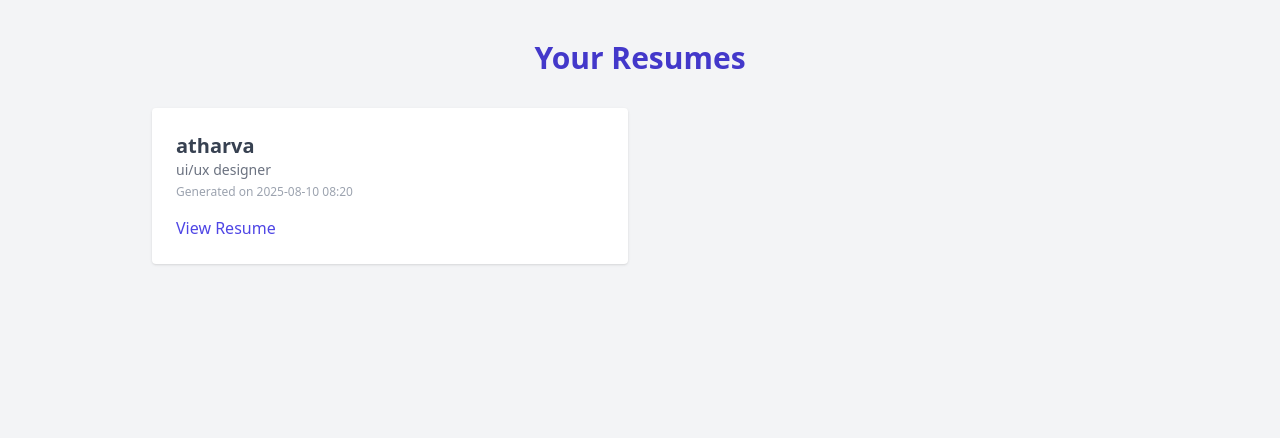
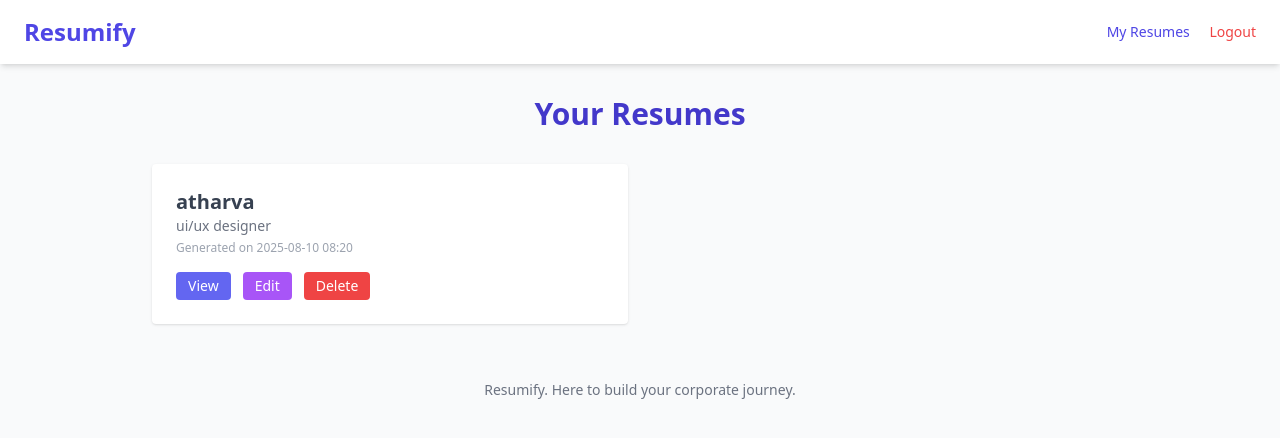
Before and after one commit to Atrv3000/Resumify, a Flask app: page /my-resumes in a window 1280 px wide. Shown: the top 438 px of the page. Run offline with Flask 3, Linux system fonts and the light colour scheme; a user stored in the database is signed in; data comes from the database, SQL or seed files in the repository; both versions use the stored data as it was after the commit; some libraries are stand-ins or nearby versions.

Commit message:
just optimizing the user experience of this site

```diff
--- a/app.py
+++ b/app.py
@@ -82,11 +82,6 @@ def generate_bio(name, profession, skills):
 def index():
     return render_template("index.html")
 
-@app.route('/dashboard')
-@login_required
-def dashboard():
-    resumes = Resume.query.filter_by(user_id=current_user.id).order_by(Resume.timestamp.desc()).all()
-    return render_template('dashboard.html', resumes=resumes)
 
 @app.route('/start')
 @login_required
@@ -192,14 +187,19 @@ def view_resume(resume_id):
     }
     return render_template(f"resume_{resume.template}.html", **context)
 
-@app.route('/resume/delete/<int:resume_id>', methods=['POST'])
+@app.route('/delete/<int:resume_id>', methods=['POST'])
 @login_required
 def delete_resume(resume_id):
-    resume = Resume.query.filter_by(id=resume_id, user_id=current_user.id).first_or_404()
+    resume = Resume.query.get_or_404(resume_id)
+    if resume.user_id != current_user.id:
+        flash("Unauthorized", "error")
+        return redirect(url_for('start'))
+
     db.session.delete(resume)
     db.session.commit()
-    flash("Resume deleted.", "success")
-    return redirect(url_for('dashboard'))
+    flash("Resume deleted successfully!", "success")
+    return redirect(url_for('my_resumes'))
+
 
 @app.route('/resume/<int:resume_id>/edit', methods=['GET', 'POST'])
 @login_required
@@ -257,7 +257,7 @@ def edit_resume(resume_id):
 
         db.session.commit()
         flash("Resume updated successfully!", "success")
-        return redirect(url_for('dashboard'))
+        return redirect(url_for('my_resumes'))
 
     return render_template('edit_resume.html', resume=original)
 
@@ -297,7 +297,7 @@ def upgrade(plan):
 
     db.session.add(purchase)
     db.session.commit()
-    return redirect(url_for('dashboard'))
+    return redirect(url_for('my_resumes'))
 
 @app.route('/pricing')
 def pricing():
@@ -316,7 +316,7 @@ def download_resume(resume_id):
     resume = Resume.query.get_or_404(resume_id)
     if resume.user_id != current_user.id:
         flash("Access denied.", "error")
-        return redirect(url_for('dashboard'))
+        return redirect(url_for('my_resumes'))
 
     context = {
         'name': resume.name,
--- a/templates/edit_resume.html
+++ b/templates/edit_resume.html
@@ -86,7 +86,7 @@
 
       <!-- Action Buttons -->
       <div class="flex justify-between">
-        <a href="{{ url_for('dashboard') }}" class="text-gray-500 hover:underline">Cancel</a>
+        <a href="{{ url_for('my_resumes') }}" class="text-gray-500 hover:underline">Cancel</a>
         <button type="submit" class="bg-indigo-600 text-white px-6 py-2 rounded hover:bg-indigo-700">Save Changes</button>
       </div>
     </form>
--- a/templates/my_resumes.html
+++ b/templates/my_resumes.html
@@ -1,32 +1,41 @@
-<!DOCTYPE html>
-<html lang="en">
-<head>
-  <meta charset="UTF-8">
-  <title>My Resumes – Resumify</title>
-  <script src="https://cdn.tailwindcss.com"></script>
-</head>
-<body class="bg-gray-100 text-gray-800 font-sans">
+{% extends "base.html" %}
 
-  <div class="max-w-5xl mx-auto px-6 py-10">
+{% block title %}My Resumes – Resumify{% endblock %}
+
+{% block content %}
 <h1 class="text-3xl font-bold text-indigo-700 mb-8 text-center">Your Resumes</h1>
 
 {% if resumes %}
   <div class="grid grid-cols-1 md:grid-cols-2 gap-6">
     {% for resume in resumes %}
-          <div class="bg-white rounded shadow p-6">
+      <div class="bg-white rounded shadow p-6 flex flex-col justify-between">
+        <div>
           <h2 class="text-xl font-semibold text-gray-700">{{ resume.name }}</h2>
           <p class="text-sm text-gray-500">{{ resume.profession }}</p>
           <p class="text-xs text-gray-400 mt-1">Generated on {{ resume.timestamp.strftime('%Y-%m-%d %H:%M') }}</p>
+        </div>
 
+        <div class="mt-4 flex space-x-3">
+          <!-- View -->
           <a href="{{ url_for('view_resume', resume_id=resume.id) }}"
-               class="inline-block mt-4 text-indigo-600 font-medium hover:underline">View Resume</a>
+             class="px-3 py-1 bg-indigo-500 text-white text-sm rounded hover:bg-indigo-600">View</a>
+
+          <!-- Edit -->
+          <a href="{{ url_for('edit_resume', resume_id=resume.id) }}"
+             class="px-3 py-1 bg-purple-500 text-white text-sm rounded hover:bg-purple-600">Edit</a>
+
+          <!-- Delete -->
+          <form action="{{ url_for('delete_resume', resume_id=resume.id) }}" method="POST" onsubmit="return confirm('Are you sure you want to delete this resume?');">
+            <button type="submit"
+              class="px-3 py-1 bg-red-500 text-white text-sm rounded hover:bg-red-600">
+              Delete
+            </button>
+          </form>
+        </div>
       </div>
     {% endfor %}
   </div>
 {% else %}
   <p class="text-center text-gray-500">You haven’t generated any resumes yet.</p>
 {% endif %}
-  </div>
-
-</body>
-</html>
+{% endblock %}
```
Also changed, not shown: templates/dashboard.html (deleted, +0 -78 lines), instance/Resumify.db. Lines whose indentation alone changed are shown as unchanged.
